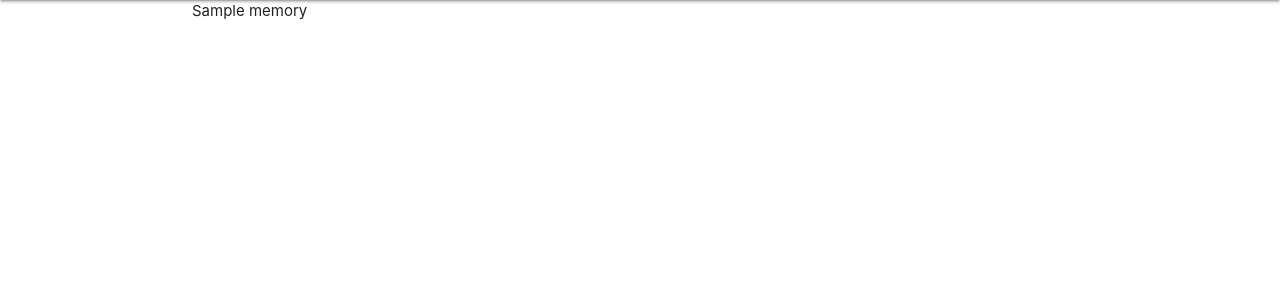
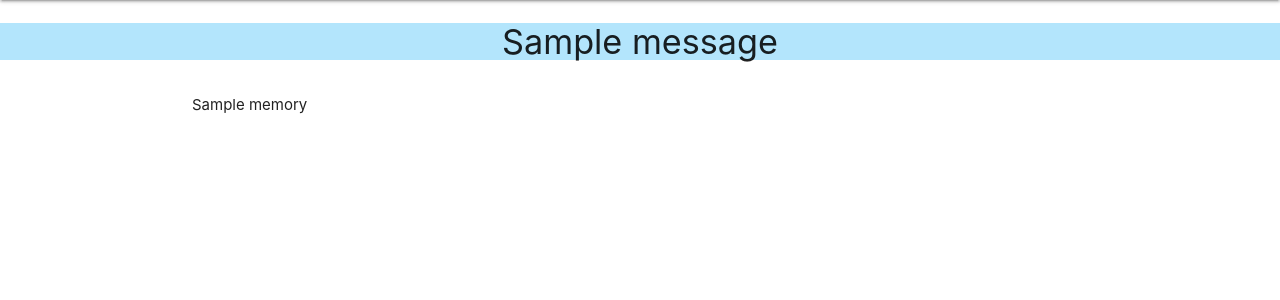
Before and after one commit to pmeeny/CI-MS3-FootballMemories, a Flask app: page / in a window 1280 px wide. Shown: the part 64-364 px from the top of the page. Run offline with Flask 2, Linux system fonts and the light colour scheme; one stand-in notice (Sample message) is shown; a database or web service that is not in the repository returns one stand-in record (values such as "Sample title"); some libraries are stand-ins or nearby versions.

Commit message:
feat: Add profile messages to base template

```diff
--- a/templates/base.html
+++ b/templates/base.html
@@ -48,6 +48,19 @@
 		</ul>
     </header>
 
+    <section>
+        <!-- flash messages -->
+        {% with messages = get_flashed_messages() %}
+            {% if messages %}
+                {% for message in messages %}
+                    <div class="row flashes">
+                        <h4 class="light-blue lighten-4 center-align">{{ message }}</h4>
+                    </div>
+                {% endfor %}
+            {% endif %}
+        {% endwith %}
+    </section>
+
     <main class="container">
         {% block content %}
         {% endblock %}
```
